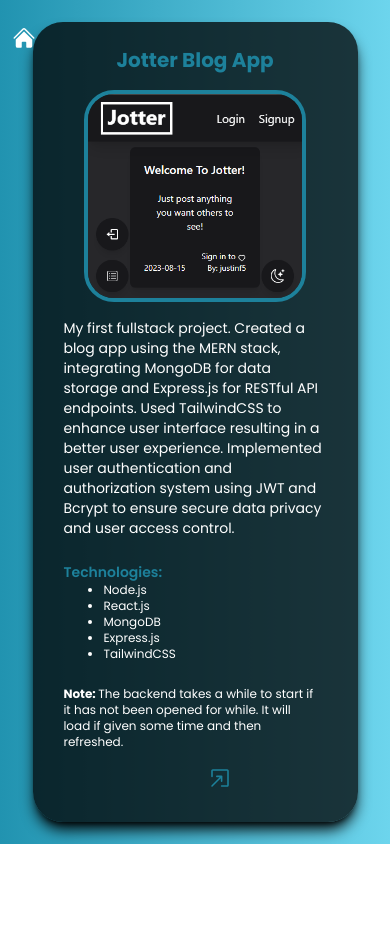
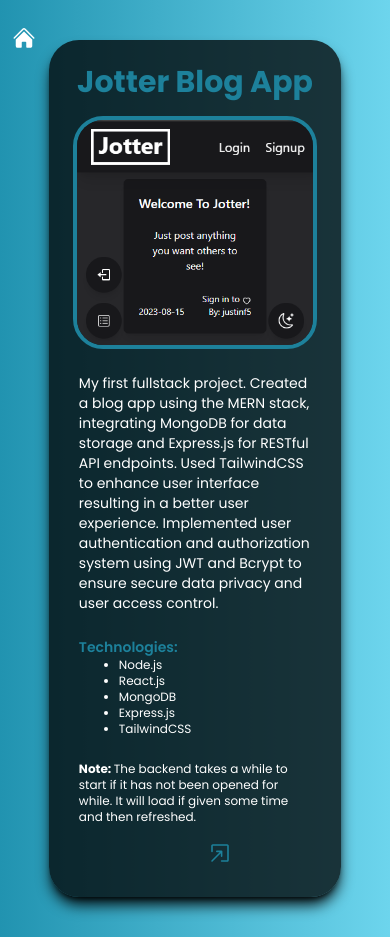
Before and after one commit to j-ferber/ReactPortfolio, a React (Vite) app: page /project/1 in a window 390 px wide. Before the commit the page ends 844 px from the top, so only its background shows below. Built offline with nearby package versions, Linux system fonts and the light colour scheme; some icons are missing.

Commit message:
redo projects responsiveness

```diff
--- a/src/components/Home/Contact.jsx
+++ b/src/components/Home/Contact.jsx
@@ -45,7 +45,7 @@ const Contact = () => {
       <span className="anchor" id="contact"></span>
       <section className='h-max w-screen flex justify-center items-center flex-col pb-48' data-aos="fade-up" data-aos-once="true">
         <h2 className='sectionHead'>Contact</h2>
-        <div className='w-3/4 h-max bg-black bg-opacity-75 rounded-[30px] shadow-lg shadow-black p-10 flex flex-col items-center max-[430px]:p-5'>
+        <div className='w-3/4 min-h-max bg-black bg-opacity-75 rounded-[30px] shadow-lg shadow-black p-10 flex flex-col items-center max-[430px]:p-5'>
           <div className='grid cssGrid2 w-full h-full max-[950px]:grid-cols-1'>
             <div className='flex justify-start items-start text-white flex-col w-full max-[950px]:mb-4'>
               <div className='flex justify-start items-center w-full mb-4 max-xl:mr-4'>
--- a/src/pages/Projects.jsx
+++ b/src/pages/Projects.jsx
@@ -11,27 +11,27 @@ const Projects = () => {
   const {id} = useParams()
   const selectedProject = allProjects.projects.filter(project => id == project.id)[0]
   const listTechnologies = selectedProject.technologies.map((tech, index) => (
-    <li className='ml-10 leading-8 text-lg max-[1024px]:text-base max-[530px]:text-xs' key={index}>{tech}</li>
+    <li className='ml-10 leading-8 text-lg max-[1024px]:text-base max-[425px]:text-xs' key={index}>{tech}</li>
   ))
 
   return (
     <>
       <ProjectHeader />
-      <section className='w-screen h-screen flex justify-center items-center'>
-        <div className='w-3/4 min-h-max bg-black bg-opacity-75 p-6 flex flex-col items-center shadow-lg shadow-black rounded-[30px] max-xl:w-5/6'>
-          <h2 className='text-[#1d819b] text-3xl font-bold mb-4 max-[530px]:text-xl'>{selectedProject.title}</h2>
+      <section className='w-screen min-h-screen flex justify-center items-center py-10'>
+        <div className='w-3/4 min-h-max bg-black bg-opacity-75 p-6 flex flex-col items-center shadow-lg shadow-black rounded-[30px]'>
+          <h2 className='text-[#1d819b] text-3xl font-bold mb-4'>{selectedProject.title}</h2>
           <div className="w-full h-full grid cssGrid max-[1024px]:grid-cols-1">
             <div className='flex justify-center items-center '>
-              <img src={selectedProject.source} className='border-4 overflow-hidden h-full object-cover w-full rounded-[30px] border-[#1d819b] max-[1024px]:h-3/5 max-[1024px]:w-3/5 max-[1024px]:mb-4 max-[1024px]:mx-0 max-[530px]:w-4/5' alt="" />
+              <img src={selectedProject.source} className='border-4 overflow-hidden h-full object-cover w-full rounded-[30px] border-[#1d819b]' alt="" />
             </div>
             <div className=' text-white flex flex-col w-[95%] justify-center items-start'>
-              <p className='text-white text-2xl max-[1440px]:text-xl max-[1024px]:text-base max-[530px]:text-sm'>{selectedProject.description}</p>
-              <h2 className='mt-6 text-xl font-semibold text-[#1d819b] max-[1024px]:text-base max-[530px]:text-sm'>Technologies:</h2>
+              <p className='text-white text-2xl max-[1024px]:mt-6 max-[1024px]:text-lg max-[425px]:text-sm'>{selectedProject.description}</p>
+              <h2 className='mt-6 text-xl font-semibold text-[#1d819b] max-[1024px]:text-lg max-[425px]:text-sm'>Technologies:</h2>
               <ul className='list-disc'>
                 {listTechnologies}
               </ul>
               {selectedProject.note &&
-                <p className='mt-6 w-[95%] max-[530px]:text-sm max-[425px]:text-xs'><strong>Note: </strong>{selectedProject.note}</p>
+                <p className='mt-6 w-[95%] text-sm max-[425px]:text-xs'><strong>Note: </strong>{selectedProject.note}</p>
               }
             </div>
           </div>
```
